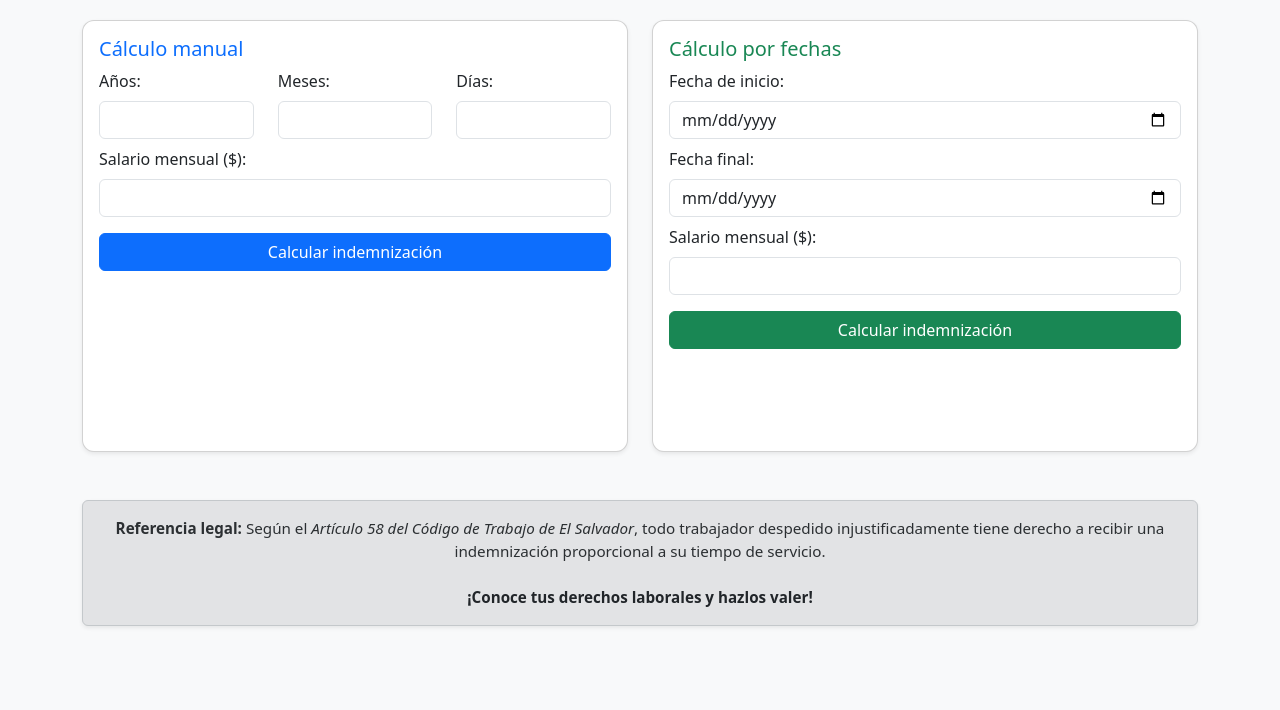
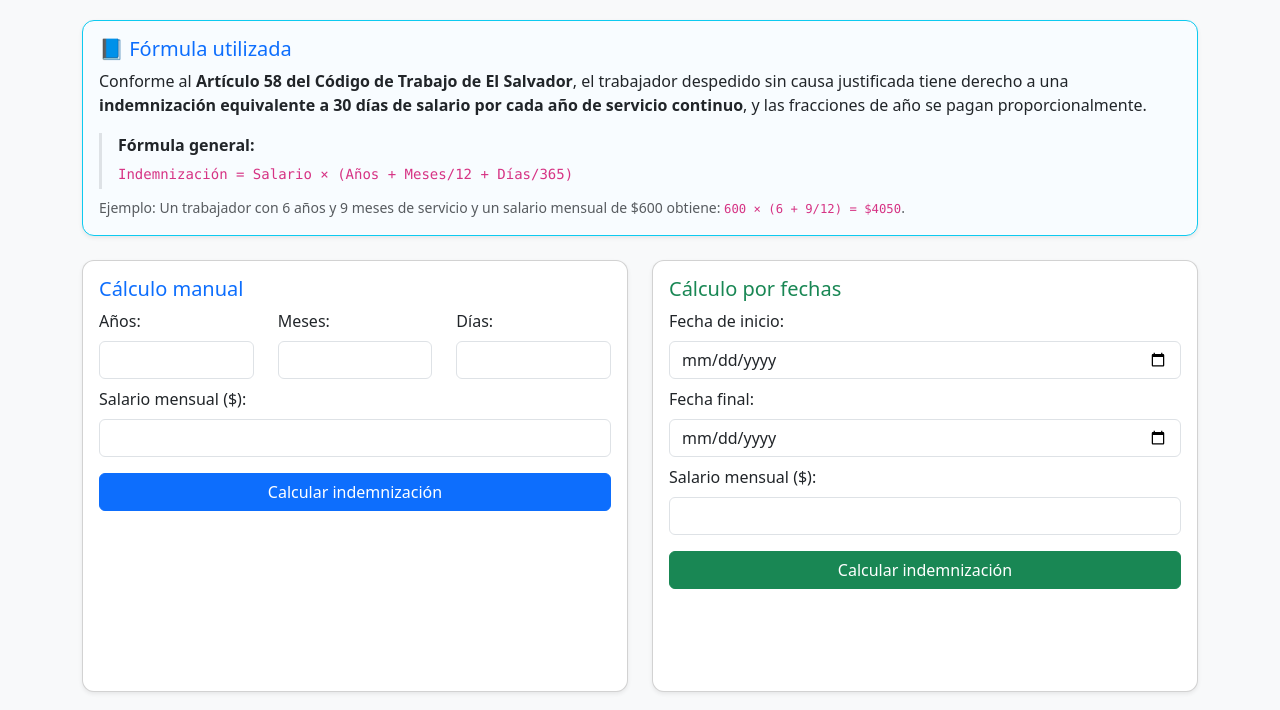
Before and after one commit to CarlEdsv/Calculadora, a plain HTML site: page docs/index.html in a window 1280 px wide. Shown: the part 90-800 px from the top of the page. Drawn offline with nearby package versions, Linux system fonts and the light colour scheme.

Commit message:
Fórmula
Fórmula añadida y explicación

```diff
--- a/docs/index.html
+++ b/docs/index.html
@@ -27,6 +27,32 @@
 
 <div class="container py-5">
   <h2 class="text-center mb-4">💼 Calculadora de Indemnización Laboral</h2>
+
+  <div class="card mb-4 shadow-sm border-info" style="background-color: #f8fcff;">
+  <div class="card-body">
+    <h5 class="card-title text-primary">📘 Fórmula utilizada</h5>
+    <p class="card-text">
+      Conforme al <strong>Artículo 58 del Código de Trabajo de El Salvador</strong>,
+      el trabajador despedido sin causa justificada tiene derecho a una
+      <strong>indemnización equivalente a 30 días de salario por cada año de servicio continuo</strong>,
+      y las fracciones de año se pagan proporcionalmente.
+    </p>
+
+    <div class="border-start border-3 ps-3 mb-2">
+      <p class="mb-1"><strong>Fórmula general:</strong></p>
+      <p class="mb-1">
+        <code>Indemnización = Salario × (Años + Meses/12 + Días/365)</code>
+      </p>
+    </div>
+
+    <p class="text-muted small mb-0">
+      Ejemplo: Un trabajador con 6 años y 9 meses de servicio y un salario mensual de $600
+      obtiene: <code>600 × (6 + 9/12) = $4050</code>.
+    </p>
+
+  </div>
+</div>
+
 
   <div class="row g-4 align-items-stretch">
     <!-- Columna 1: Cálculo manual -->
```
